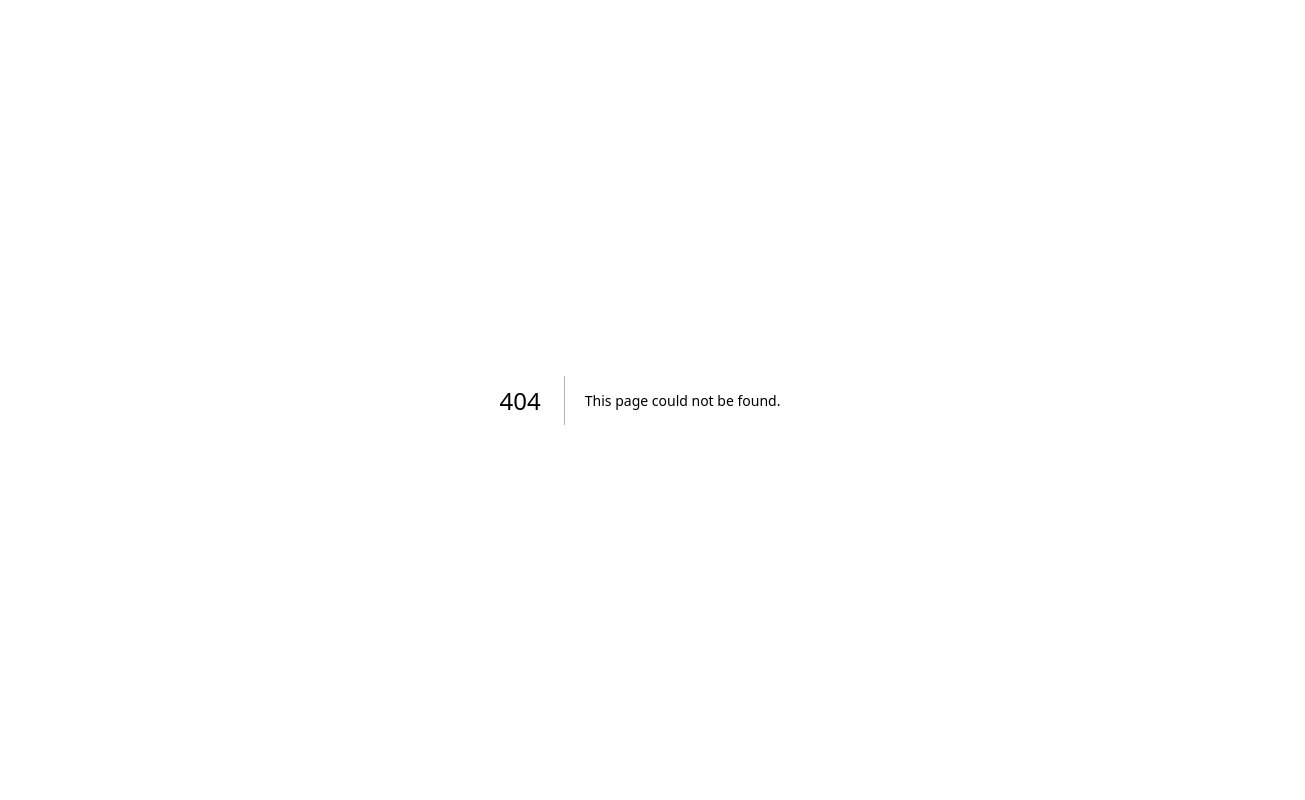
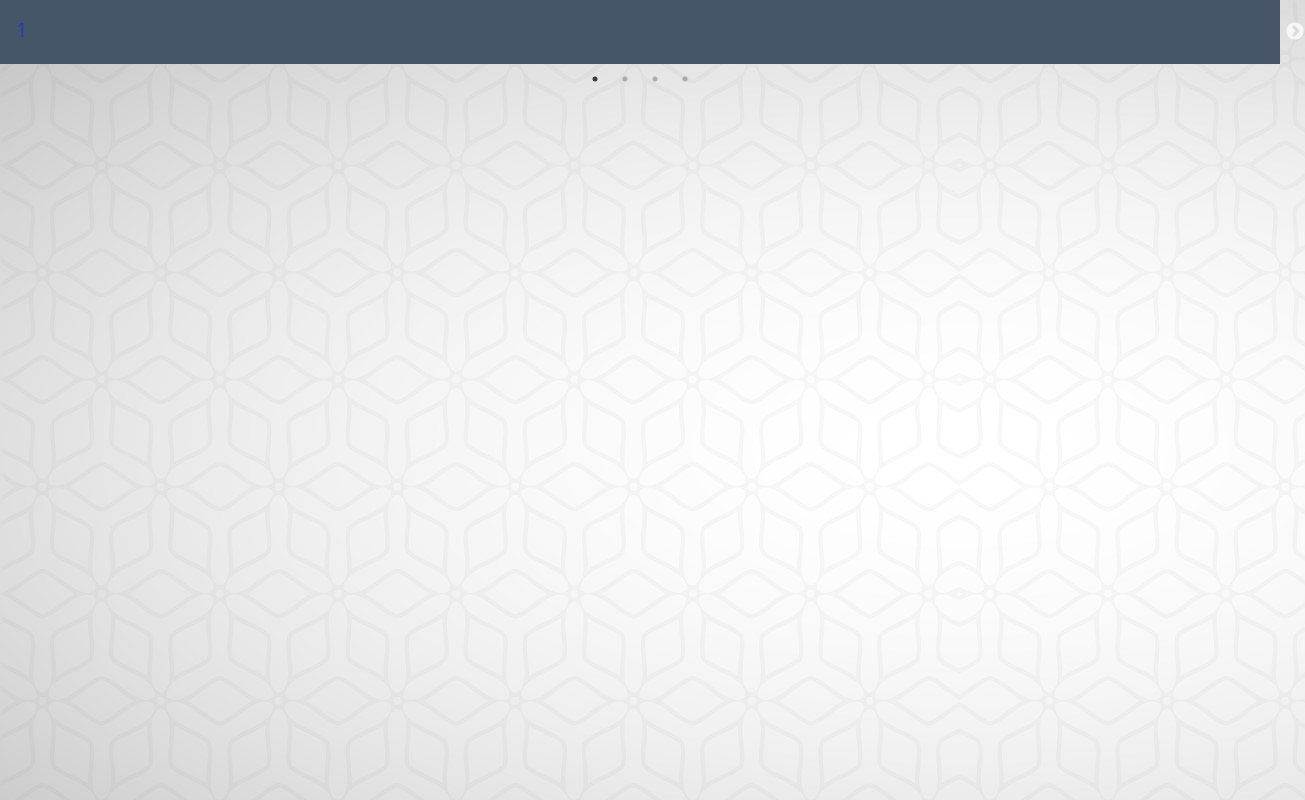
Before and after one commit to aditraanggra/disfo-baznas, a Next.js app: page /components/Carousel in a window 1280 px wide. Before the commit this address had no page. Shown: the whole page, 1305 px wide, since content can reach past the window. Built offline with nearby package versions, Linux system fonts and the light colour scheme.

Commit message:
Update_020223

```diff
--- a/package.json
+++ b/package.json
@@ -19,9 +19,12 @@
     "next": "13.1.0",
     "react": "18.2.0",
     "react-dom": "18.2.0",
+    "react-slick": "^0.29.0",
+    "slick-carousel": "^1.8.1",
     "typescript": "4.9.4"
   },
   "devDependencies": {
+    "@types/react-slick": "^0.23.10",
     "autoprefixer": "^10.4.13",
     "postcss": "^8.4.20",
     "tailwindcss": "^3.2.4"
--- /dev/null
+++ b/pages/components/Carousel.tsx
@@ -0,0 +1,43 @@
+import Image from 'next/image'
+import Slider from 'react-slick'
+import Info from '../../public/Count-50.png'
+
+import 'slick-carousel/slick/slick.css'
+import 'slick-carousel/slick/slick-theme.css'
+
+const Carousel = () => {
+  const settings = {
+    dots: true,
+    autoplay: true,
+    infinite: true,
+    speed: 500,
+    slidesToShow: 1,
+    slidesToScroll: 1,
+  }
+  return (
+    <Slider {...settings}>
+      <div className='flex justify-center w-2/5 py-4 px-4 bg-slate-600 h-16'>
+        <span className='text-xl text-center text-blue-800'>
+          {/* <Image src={Info} alt='Info' className='img-opt' /> */}1
+        </span>
+      </div>
+      <div className='flex justify-center w-2/5 py-4 px-4 bg-slate-600 h-16'>
+        <span className='text-xl text-center text-blue-800'>
+          {/* <Image src={Info} alt='Info' className='img-opt' /> */}2
+        </span>
+      </div>
+      <div className='flex justify-center w-2/5 py-4 px-4 bg-slate-600 h-16'>
+        <span className='text-xl text-center text-blue-800'>
+          {/* <Image src={Info} alt='Info' className='img-opt' /> */}3
+        </span>
+      </div>
+      <div className='flex justify-center w-2/5 py-4 px-4 bg-slate-600 h-16'>
+        <span className='text-xl text-center text-blue-800'>
+          {/* <Image src={Info} alt='Info' className='img-opt' /> */}4
+        </span>
+      </div>
+    </Slider>
+  )
+}
+
+export default Carousel
--- a/pages/components/Main.tsx
+++ b/pages/components/Main.tsx
@@ -3,6 +3,7 @@ import Cards from './Cards'
 import VideoPlay from './VideoPlay'
 import Info from '../../public/Count-50.png'
 
+//import component
 import IconPengumpulan from '../../public/pengumpulan.svg'
 import IconPendistribusian from '../../public/pendistribusian.svg'
 
@@ -15,13 +16,13 @@ const Main = () => {
           <Cards
             icon={IconPengumpulan}
             title='Total Penghimpunan'
-            date='Update 31 Januari 2023'
+            date='Update 02 Februari 2023'
             count={1238254312}
           />
           <Cards
             icon={IconPendistribusian}
             title='Total Pendistribusian'
-            date='Update 31 Januari 2023'
+            date='Update 02 Februari 2023'
             count={949642819}
           />
         </div>
```
Also changed, not shown: 1 other file (tests, documents, lock files or other folders).
